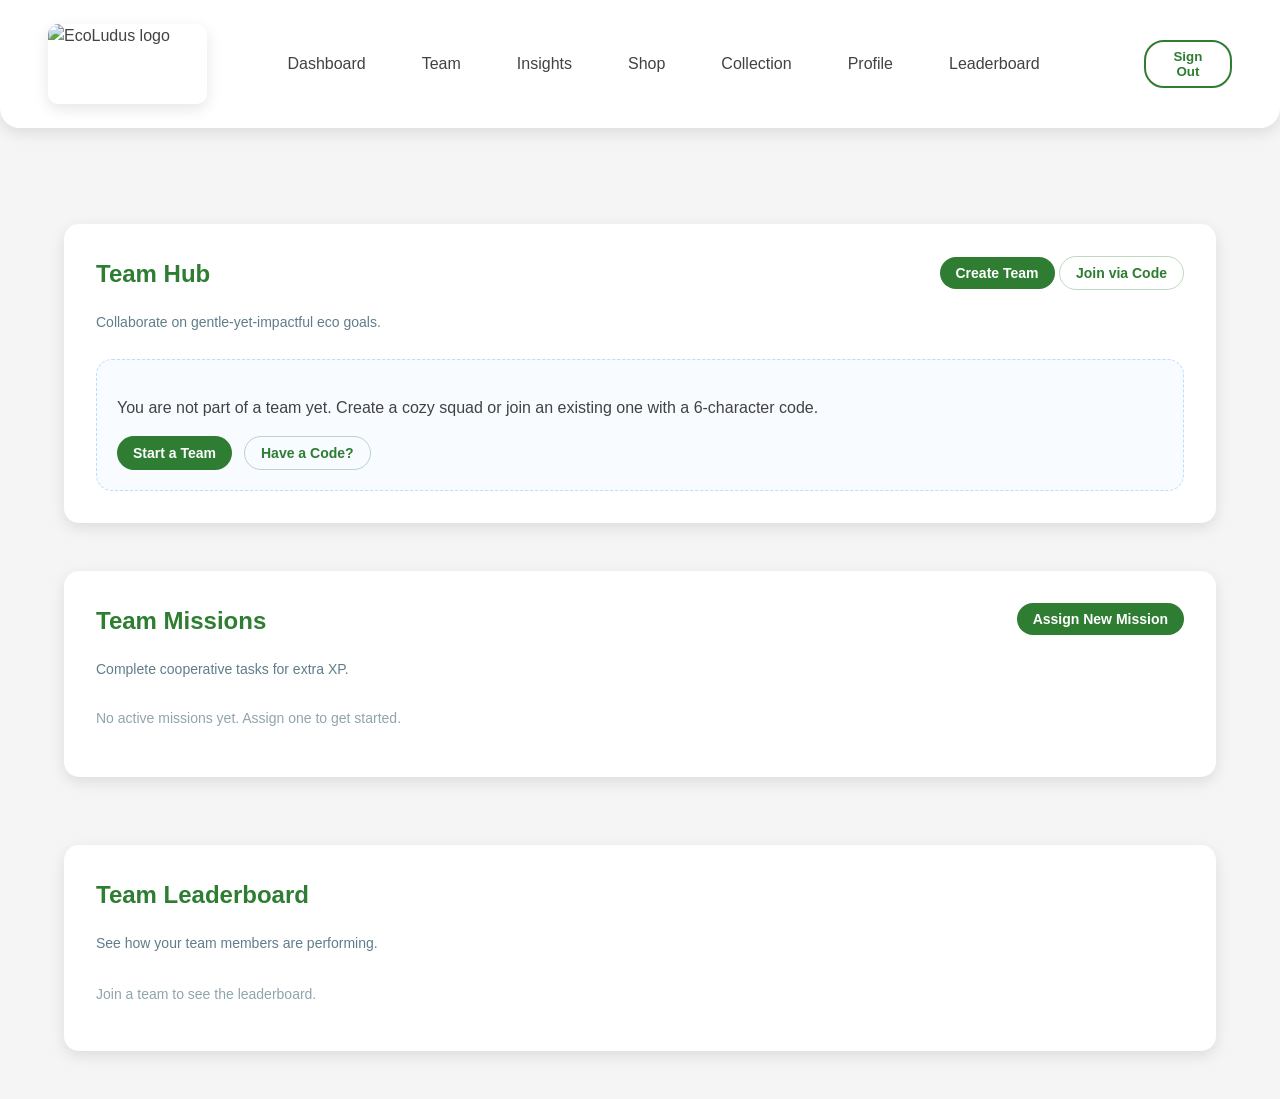
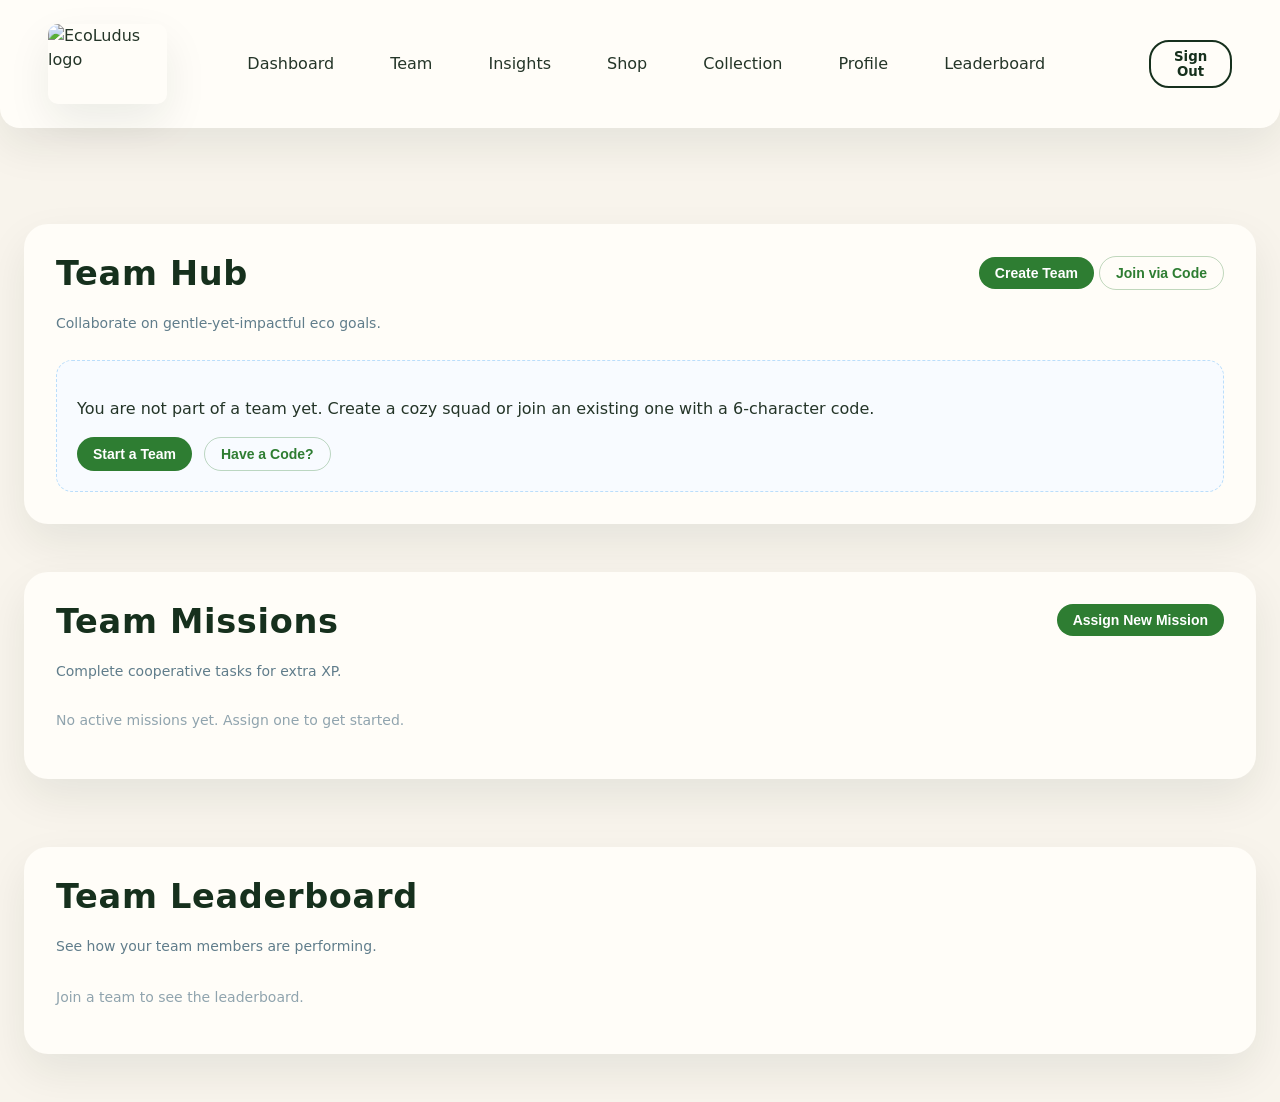

feat: add shop and team pages with eco points and mission management

--- a/public/css/dashboard.css
+++ b/public/css/dashboard.css
@@ -12,27 +12,27 @@
    Easy to modify - change here and all places update
    ============================================ */
 :root {
-  /* Primary Colors */
-  --color-primary: #4caf50;      /* Green - main color */
-  --color-secondary: #81d4fa;    /* Light blue - secondary color */
-  --color-accent: #2e7d32;       /* Dark green - for emphasis */
-  --color-bg-light: #f5f5f5;     /* Light gray background */
-  --color-bg-dark: #1b1b1b;      /* Dark background */
-  --color-text: #424242;         /* Text color */
-  --color-white: #ffffff;        /* White */
-  
-  /* Fonts */
-  --font-main: "Poppins", sans-serif;        /* Main font (headings) */
-  --font-secondary: "Inter", sans-serif;     /* Secondary font (body text) */
-  
-  /* Sizes */
-  --max-width: 1200px;           /* Maximum page width */
-  --border-radius: 15px;         /* Rounded corners */
-  --section-padding: 60px;       /* Section spacing */
-  
+  /* Forest palette (aligned with app/landing) */
+  --color-primary: #3f7c47;
+  --color-secondary: #8cb291;
+  --color-accent: #16301d;
+  --color-bg-light: #f8f4ec;
+  --color-bg-dark: #102114;
+  --color-text: #243528;
+  --color-white: #fffdf8;
+
+  /* Typography */
+  --font-main: "Baloo 2", system-ui, sans-serif;
+  --font-secondary: "Manrope", system-ui, -apple-system, "Segoe UI", sans-serif;
+
+  /* Layout */
+  --max-width: 1280px;
+  --border-radius: 24px;
+  --section-padding: 60px;
+
   /* Shadows */
-  --shadow-light: 0 5px 15px rgba(0, 0, 0, 0.1);    /* Light shadow */
-  --shadow-hover: 0 8px 25px rgba(0, 0, 0, 0.2);    /* Hover shadow */
+  --shadow-light: 0 18px 44px rgba(16, 33, 20, 0.08);
+  --shadow-hover: 0 28px 70px rgba(16, 33, 20, 0.14);
   
   /* Animations */
   --transition: all 0.3s ease;   /* Transition speed */
@@ -64,11 +64,11 @@
 @keyframes pulseReplay {
     0%, 100% {
         transform: scale(1);
-        box-shadow: 0 4px 15px rgba(102, 126, 234, 0.3);
+        box-shadow: 0 4px 15px rgba(22, 48, 29, 0.25);
     }
     50% {
         transform: scale(1.02);
-        box-shadow: 0 6px 20px rgba(102, 126, 234, 0.5);
+        box-shadow: 0 6px 20px rgba(63, 124, 71, 0.4);
     }
 }
 
@@ -133,8 +133,7 @@
 
 /* replay mode kaart stiilid */
 #allQuestsCompletedCard {
-    animation: slideInReplay 0.6s ease-out, pulseReplay 2s ease-in-out infinite;
-    background: linear-gradient(135deg, #667eea 0%, #764ba2 50%, #f093fb 100%);
+    background: linear-gradient(135deg, #16301d 0%, #3f7c47 50%, #629168 100%);
     background-size: 200% 200%;
     animation: slideInReplay 0.6s ease-out, pulseReplay 2s ease-in-out infinite, gradientShift 3s ease infinite;
 }
@@ -223,11 +222,14 @@ button,
   }
 }
 
-/* Pealkirjad kasutavad peamist fonti */
+/* Headings — serif like landing page */
 h1,
 h2,
 h3 {
   font-family: var(--font-main);
+  font-weight: 600;
+  letter-spacing: 0.02em;
+  color: var(--color-accent);
 }
 
 /* ============================================
@@ -634,10 +636,12 @@ main {
 
 .stat-card h3 {
   margin: 0 0 10px 0;
-  color: var(--color-accent);
-  font-size: 14px;
+  color: rgba(36, 53, 40, 0.72);
+  font-family: var(--font-secondary);
+  font-size: 0.72rem;
+  font-weight: 600;
   text-transform: uppercase;
-  letter-spacing: 1px;
+  letter-spacing: 0.2em;
 }
 
 .stat-card .stat-value {
@@ -989,7 +993,8 @@ main {
   color: var(--color-accent);
   margin-top: 0;
   margin-bottom: 20px;
-  font-size: 24px;
+  font-size: clamp(1.6rem, 3vw, 2.1rem);
+  line-height: 1.1;
 }
 
 .mission-list {
